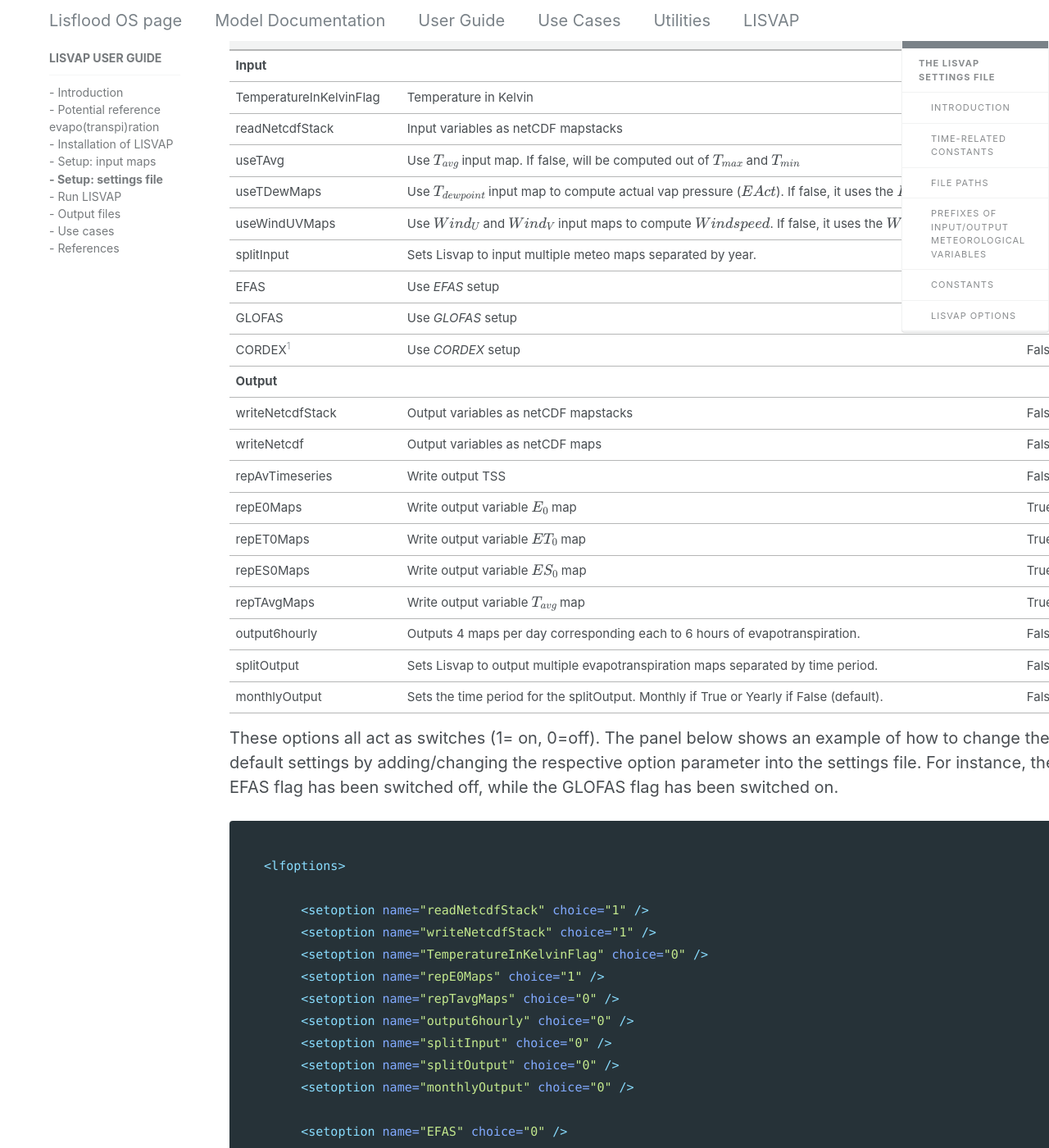
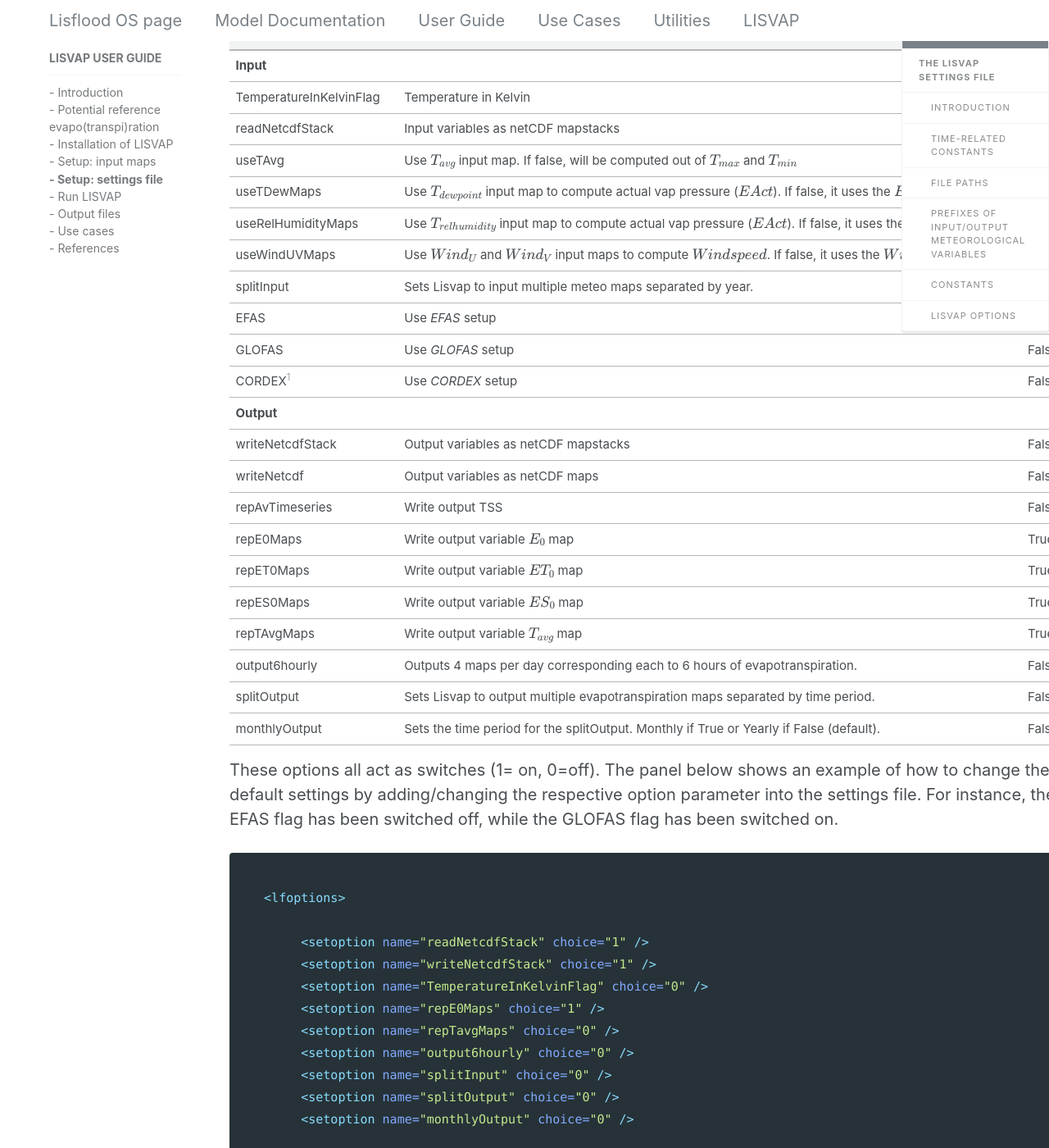
Before and after one commit to ec-jrc/lisflood-lisvap, a Jekyll site: the page built from 3_2_LISVAP_settingsfile/index.md, in a window 1280 px wide and 1400 px high, scrolled down 7129 px. Shown: the whole window at 82% size. Built offline with Jekyll 4.4.1, drawn with Linux system fonts in a browser that asks for light colours; nearby versions of some CDN libraries; our own code applies the rules of GitHub Pages for plain Markdown files; formulas are drawn with MathJax 3; some of the changed text lies outside the part shown.

Commit message:
Update documentation with Rel Humidity

````diff
--- a/3_2_LISVAP_settingsfile/index.md
+++ b/3_2_LISVAP_settingsfile/index.md
@@ -244,6 +244,7 @@
 | readNetcdfStack           | Input variables as netCDF mapstacks                                                                     | False   |
 | useTAvg                   | Use $T_{avg}$ input map. If false, will be computed out of $T_{max}$ and $T_{min}$                      | False   |
 | useTDewMaps               | Use $T_{dew point}$ input map to compute actual vap pressure ($EAct$). If false, it uses the $EAct$ map | False   |
+| useRelHumidityMaps        | Use $T_{rel humidity}$ input map to compute actual vap pressure ($EAct$). If false, it uses the $EAct$ map | False   |
 | useWindUVMaps             | Use $Wind_{U}$ and $Wind_{V}$ input maps to compute $Windspeed$. If false, it uses the $Wind$ map       | False   |
 | splitInput                | Sets Lisvap to input multiple meteo maps separated by year.                                             | False   |
 | EFAS                      | Use *EFAS* setup                                                                                        | True    |
@@ -284,6 +285,7 @@
         <setoption name="CORDEX" choice="0" />
 
         <setoption name="useTDewMaps" choice="1"/>
+        <setoption name="useRelHumidityMaps" choice="0" />
 
     </lfoptions>
 ```
````
Also changed, not shown: 3_1_LISVAP_setup/index.md (+2 -0 lines).
